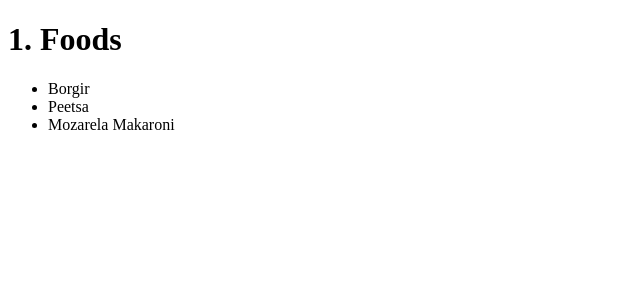
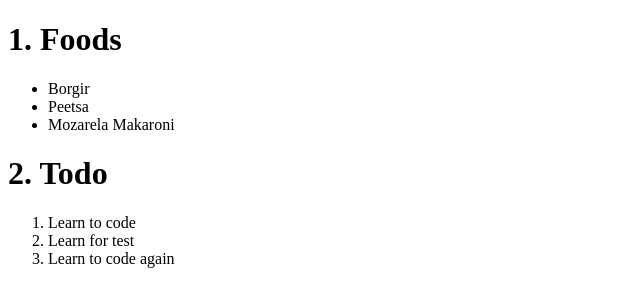
Before and after one commit to Go-NahIdWin-jo/html-task-list, a plain HTML site: page index.html in a window 1280 px wide. Shown: the whole page, without its empty margins (0-640 px from the left). Drawn offline with Linux system fonts and the light colour scheme.

Commit message:
Added Todo

```diff
--- a/index.html
+++ b/index.html
@@ -11,7 +11,12 @@
             <li>Peetsa</li>
             <li>Mozarela Makaroni</li>
         </ul>
-
+        <h1>2. Todo</h1>
+        <ol>
+            <li>Learn to code</li>
+            <li>Learn for test</li>
+            <li>Learn to code again</li>
+        </ol>
 
     </body>
 </html>
```
